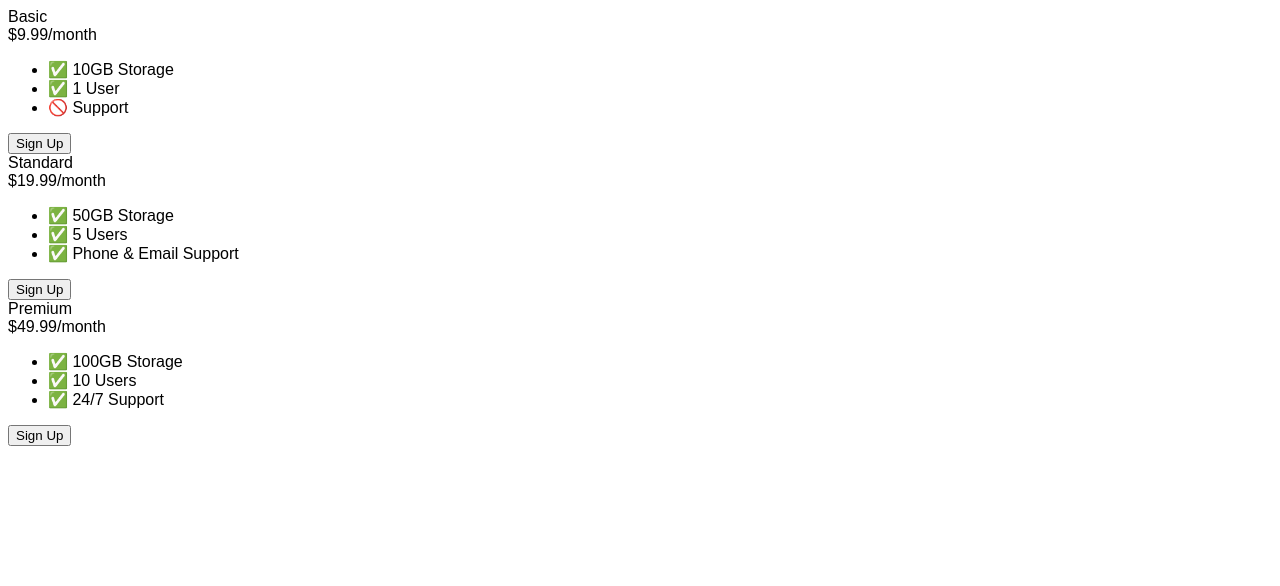
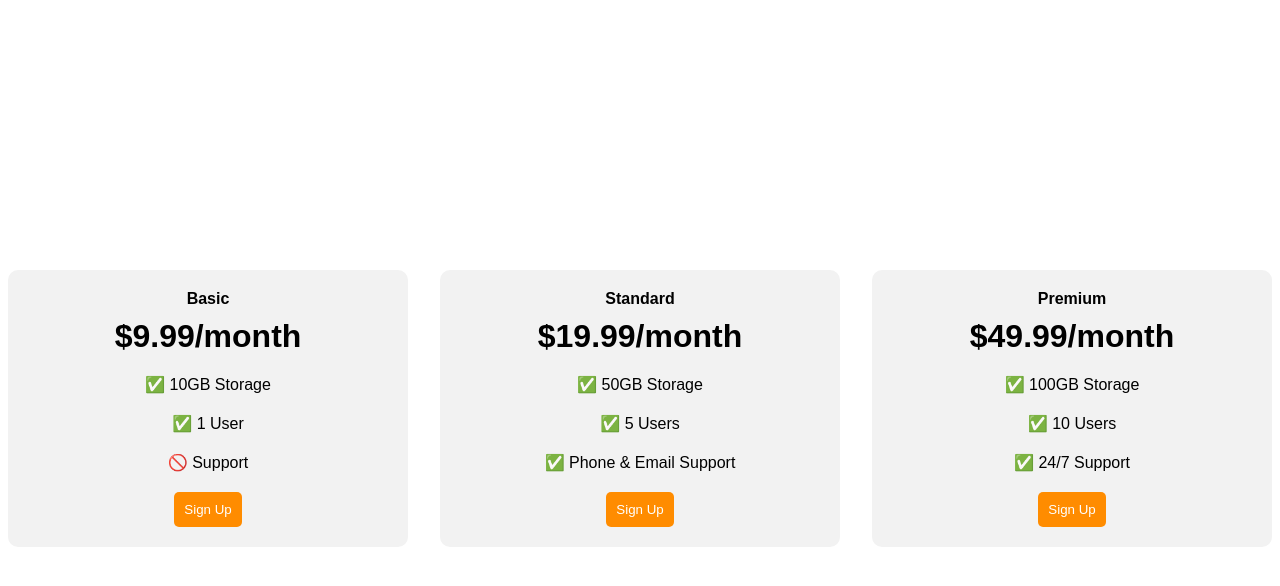
Before and after one commit to TimRayne/web-development-exercises, a plain HTML site: page 9.4 Flexbox Pricing Table Project/index.html in a window 1280 px wide. Drawn offline with Linux system fonts and the light colour scheme; a web font is replaced by a local one.

Commit message:
Create 3 centered cards with buttons and price information, formatted with flexbox

```diff
--- a/9.4 Flexbox Pricing Table Project/index.html
+++ b/9.4 Flexbox Pricing Table Project/index.html
@@ -11,9 +11,59 @@
       font-family: 'Sono', sans-serif;
     }
 
+    .pricing-container{
+      display: flex;
+      gap: 2rem;
+      justify-content: center;
+      height: 100vh;
+      align-items: center;
+    }
+
+    .pricing-plan {
+      background-color: #f2f2f2;
+      flex: 1;
+      max-width: 400px;
+      padding: 20px;
+      text-align: center;
+      border-radius: 10px;
+    }
+
+    .plan-button {
+      background-color: darkorange;
+      border-radius: 5px;
+      border: none;
+      color: white;
+      padding: 10px;
+    }
+
+    .plan-title {
+      margin-bottom: 10px;
+      font-weight: bold;
+    }
+
+    .plan-price {
+      align-self: center;
+      font-size: xx-large;
+      font-weight: bolder;
+      margin-bottom: 20px;
+    }
+
+    .plan-features{
+      list-style: none;
+      margin: 0;
+      padding: 0;
+    }
+
+    .plan-features li {
+      margin-bottom: 20px;
+    }
+
     /* Hint: What can you do with a media query and flexbox? */
     @media (max-width: 1250px) {
-
+      .pricing-container{
+        flex-direction: column;
+        height: 100%;
+      }
     }
   </style>
 </head>
```
Also changed, not shown: 9.1 Flex Direction/index.html (+6 -2 lines).
